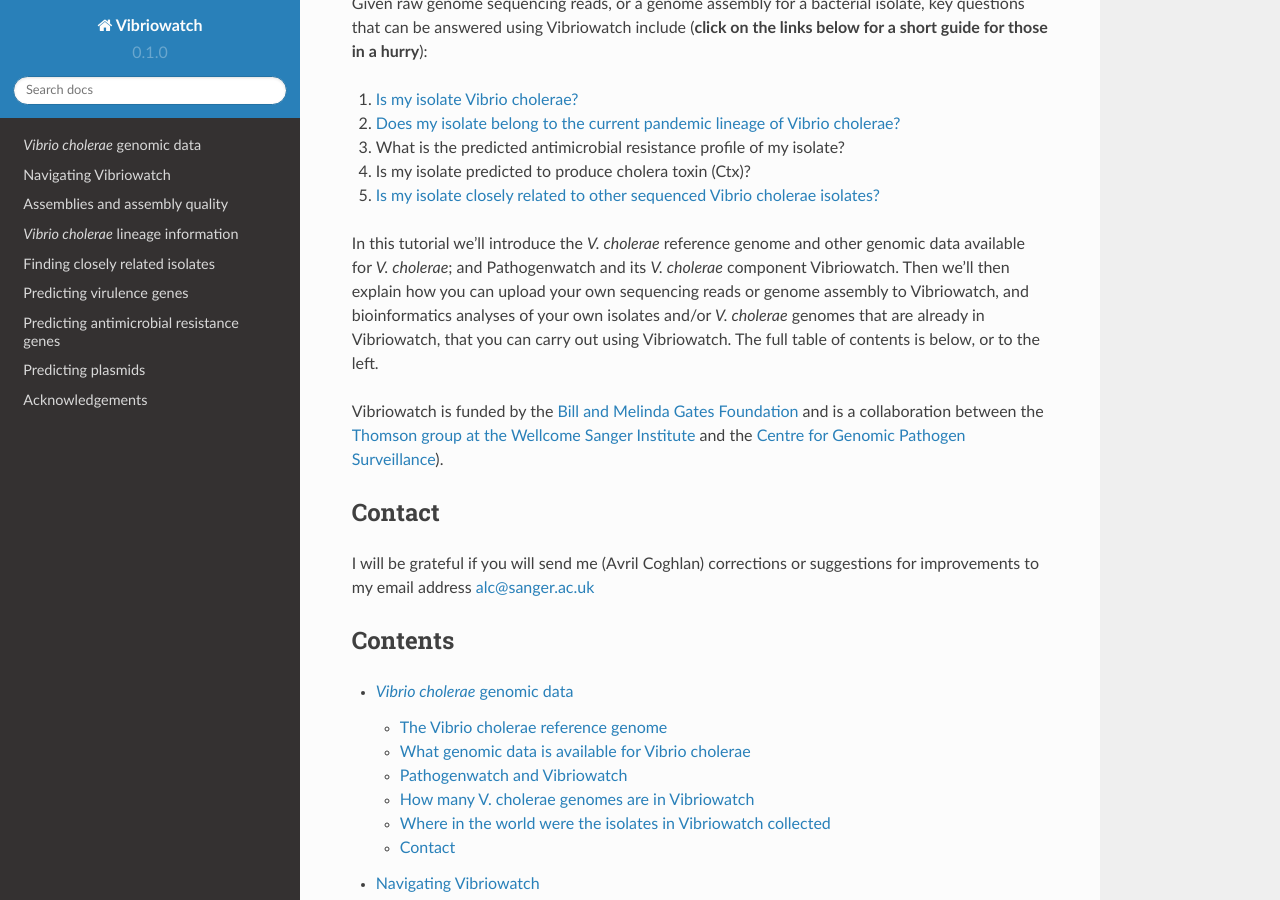
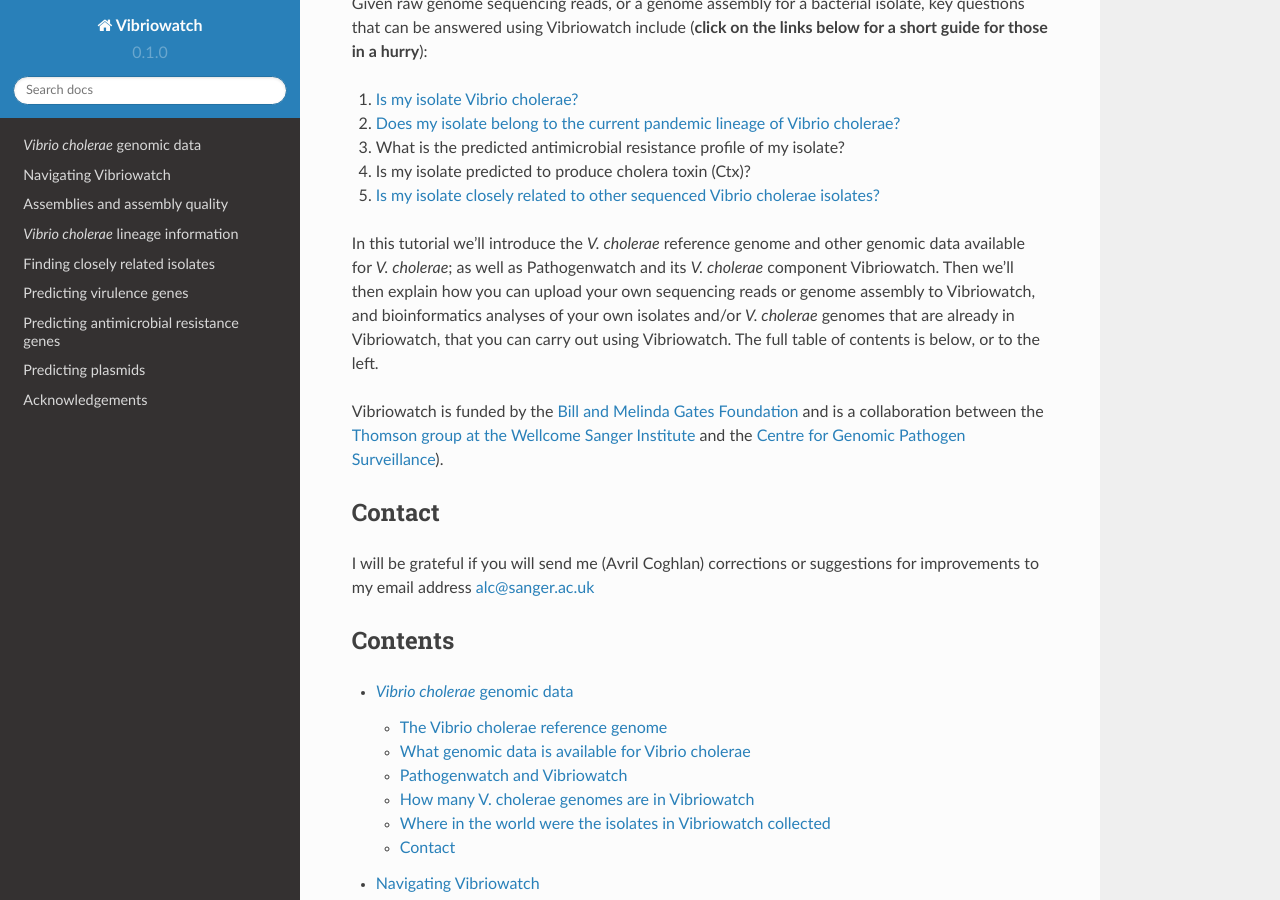
Before and after one commit to avrilcoghlan/vibriowatch, a Sphinx documentation site: the page built from docs/source/index.rst, in a window 1280 px wide and 900 px high, scrolled down 360 px. Built offline with Sphinx 7.4.7 and the Read the Docs theme 2.0.0, drawn with Linux system fonts in a browser that asks for light colours.

Commit message:
Update index.rst
Updated sentence.

```diff
--- a/docs/source/index.rst
+++ b/docs/source/index.rst
@@ -19,7 +19,7 @@
 
 5. `Is my isolate closely related to other sequenced Vibrio cholerae isolates? <https://vibriowatch.readthedocs.io/en/latest/closerelatives.html#short-guide-for-those-in-a-hurry-is-my-isolate-closely-related-to-other-sequenced-vibrio-cholerae-isolates>`_
 
-In this tutorial we'll introduce the *V. cholerae* reference genome and other genomic data available for *V. cholerae*; and Pathogenwatch and its *V. cholerae* component Vibriowatch. Then we'll then explain how you can upload your own sequencing reads or genome assembly to Vibriowatch, and bioinformatics analyses of your own isolates and/or *V. cholerae* genomes that are already in Vibriowatch, that you can carry out using Vibriowatch. The full table of contents is below, or to the left.
+In this tutorial we'll introduce the *V. cholerae* reference genome and other genomic data available for *V. cholerae*; as well as Pathogenwatch and its *V. cholerae* component Vibriowatch. Then we'll then explain how you can upload your own sequencing reads or genome assembly to Vibriowatch, and bioinformatics analyses of your own isolates and/or *V. cholerae* genomes that are already in Vibriowatch, that you can carry out using Vibriowatch. The full table of contents is below, or to the left.
 
 .. _PathogenWatch: https://pathogen.watch/
 
```
